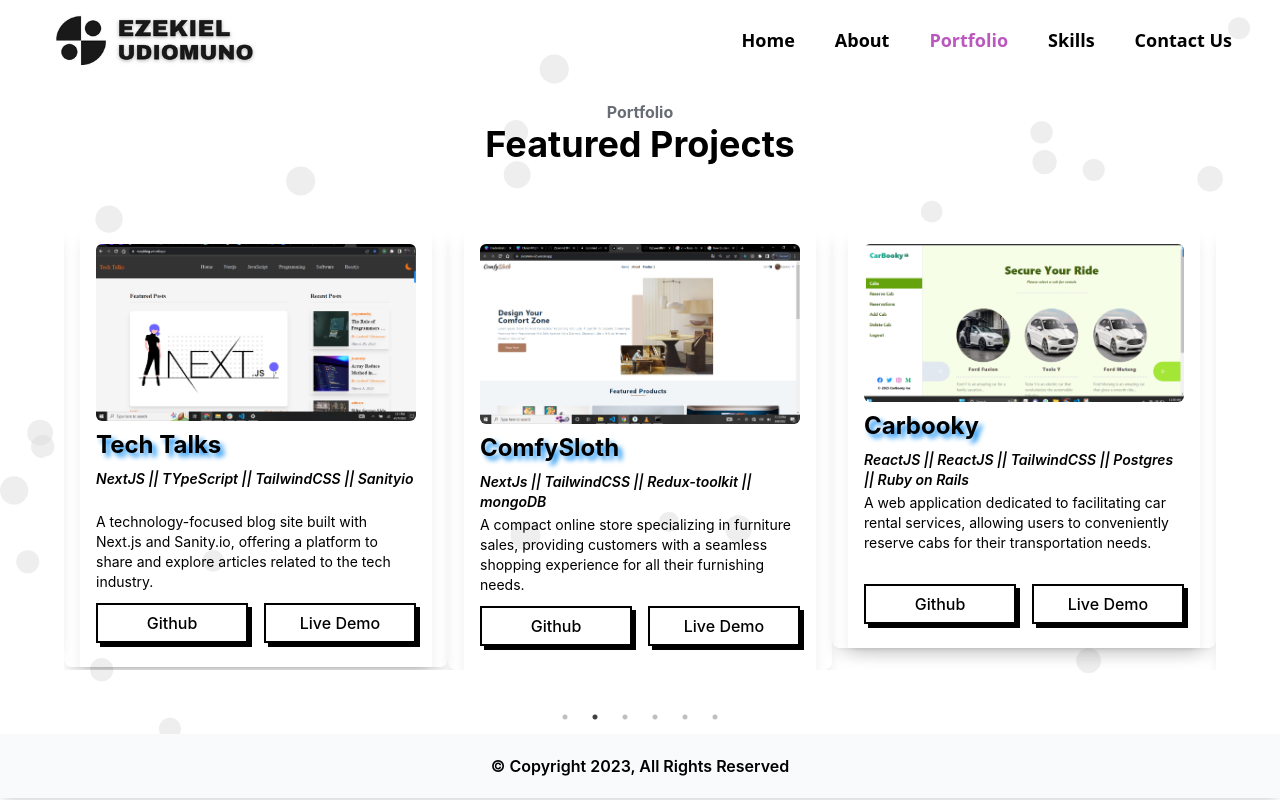
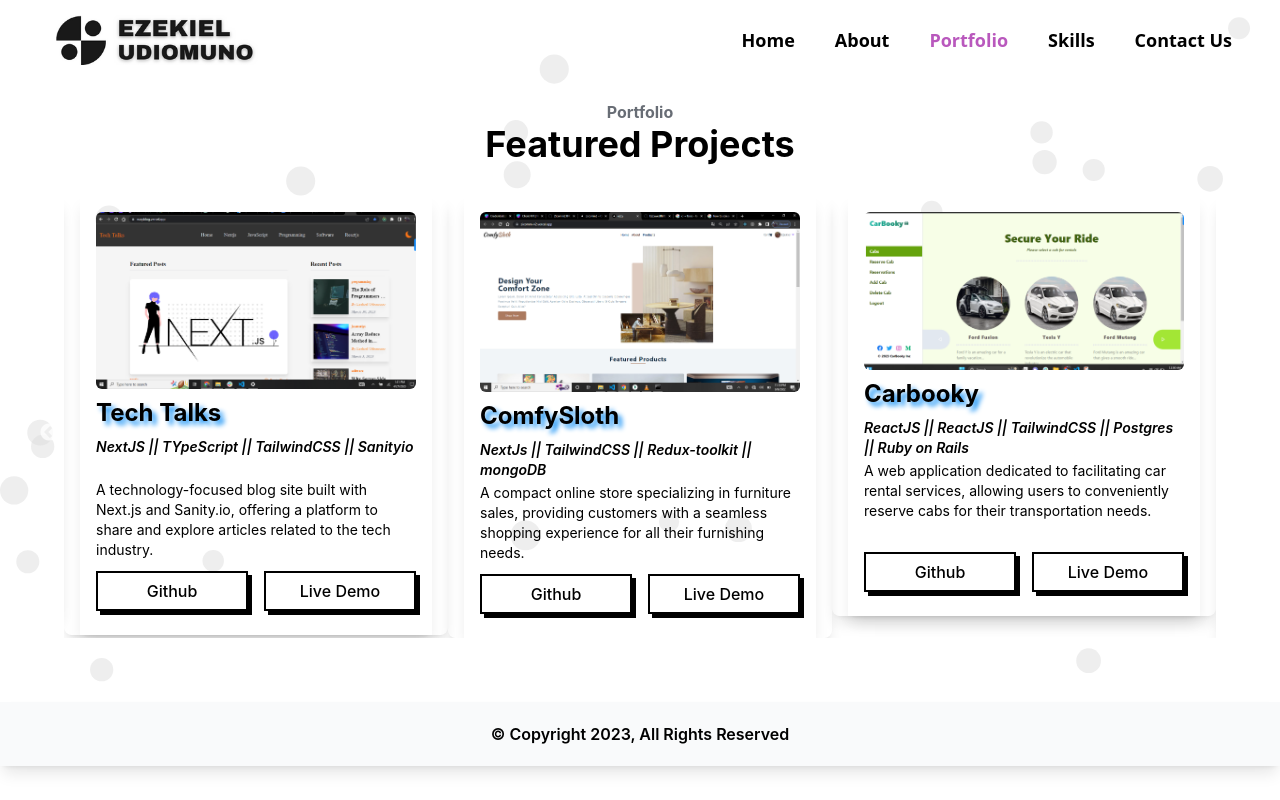
Before and after one commit to uezekiel-mufin/nextportfolio, a Next.js app: page /portfolio in a window 1280 px wide. Built offline with nearby package versions, Linux system fonts and the light colour scheme.

Commit message:
Fix spacing

```diff
--- a/pages/portfolio/index.jsx
+++ b/pages/portfolio/index.jsx
@@ -15,7 +15,7 @@ const Portfolio = () => {
 		slidesToShow: 4,
 		slidesToScroll: 1,
 		initialSlide: 0,
-		dots: true,
+
 		useCss: true,
 		rtl: false, // Right to left movement for infinite scrolling
 		responsive: [
@@ -46,6 +46,7 @@ const Portfolio = () => {
 				settings: {
 					slidesToShow: 1,
 					slidesToScroll: 1,
+					dots: true,
 				},
 			},
 		],
@@ -59,7 +60,7 @@ const Portfolio = () => {
 				</div>
 			</div>
 
-			<Slider {...settings} className='flex flex-col my-8 pb-8'>
+			<Slider {...settings} className='flex flex-col mb-8 pb-8'>
 				{data.map((item) => (
 					<div key={item.id} className='slide-item h-full relative shadow-lg gap-20 rounded-lg px-4 '>
 						<div className='shadow-lg p-4'>
```
